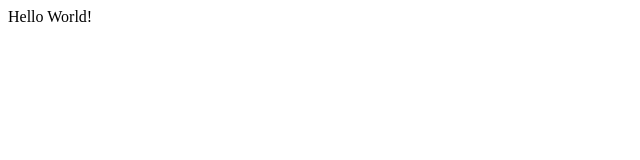
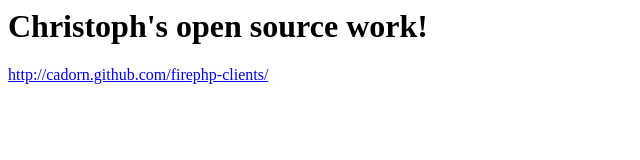
Before and after one commit to cadorn/cadorn.github.com, a plain HTML site: page index.html in a window 1280 px wide. Shown: the whole page, without its empty margins (0-640 px from the left). Drawn offline with Linux system fonts and the light colour scheme.

Commit message:
minor changes

```diff
--- a/index.html
+++ b/index.html
@@ -1 +1,3 @@
-Hello World!
+<h1>Christoph's open source work!</h1>
+
+<p><a href="http://cadorn.github.com/firephp-clients/">http://cadorn.github.com/firephp-clients/</a></p>
```
